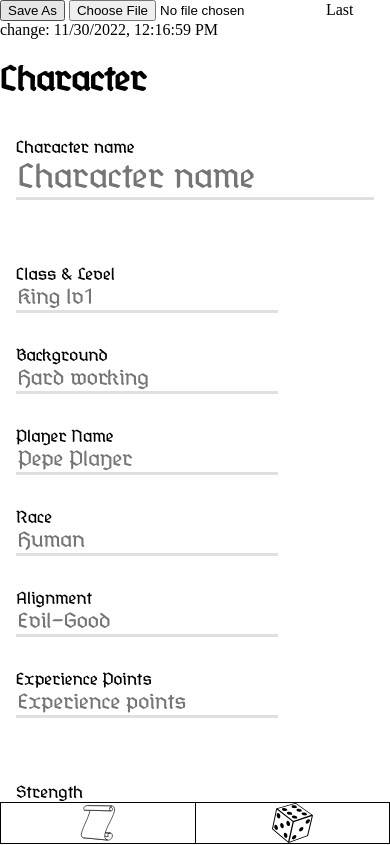
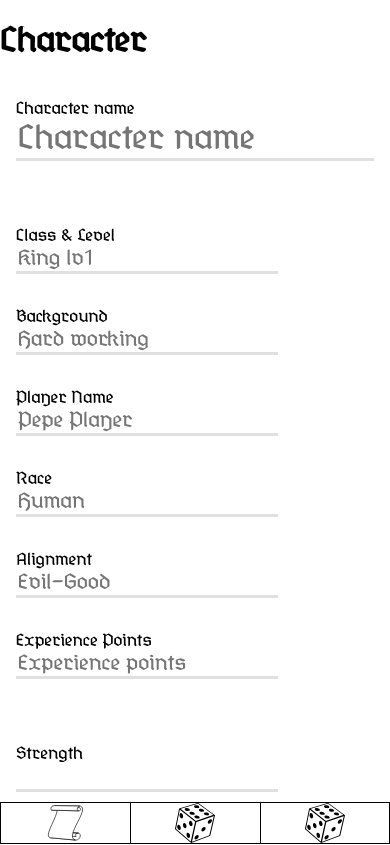
Before and after one commit to zouroboros/dnd-pad, a Svelte app: page / in a window 390 px wide. Shown: the top 845 px of the page. Built offline with nearby package versions, Linux system fonts and the light colour scheme.

Commit message:
Fixed app menu on mobile.

```diff
--- a/index.html
+++ b/index.html
@@ -2,7 +2,7 @@
 <html lang="en">
 <head>
 	<meta charset='utf-8'>
-	<meta name='viewport' content='width=device-width,initial-scale=1'>
+	<meta name='viewport' content='width=device-width, initial-scale=1'>
 
 	<title>DnD Pad</title>
 
--- a/src/App.svelte
+++ b/src/App.svelte
@@ -4,6 +4,7 @@
 	import { afterUpdate } from 'svelte';
     import Character from './Character.svelte';
 	import Actions from './Actions.svelte';
+	import Settings from './Settings.svelte'
 
 	import scrollSvg from './assets/scroll.svg'
 	import diceSvg from './assets/dice.svg'
@@ -89,25 +90,42 @@
 	}
 
 	let inCharacterSheet = true;
+	let inActions = false;
 
 	const openCharacterSheet = () => {
 		inCharacterSheet = true;
+		inActions = false;
 	}
 
 	const openActions = () => {
+		inCharacterSheet = false;
+		inActions = true;
+	}
+
+	const openSettings = () => {
+		inActions = false;
 		inCharacterSheet = false;
 	}
 </script>
 
 <style lang="scss">
+main {
+	display: flex;
+	flex-direction: column;
+	height: 100%;
+}
+.app-screen {
+	flex-grow: 1;
+	flex-shrink: 1;
+	width: 100%;
+	overflow: scroll;
+}
 .app-menu {
-	position: fixed;
-	bottom: 0;
-	left: 0;
 	margin: 0;
 	background-color: white;
 	padding: 0;
-	height: 5%;
+	height: 5vh;
+	flex-shrink: 0;
 	width: 100%;
 	list-style: none;
 	display: flex;
@@ -140,21 +158,23 @@
 }
 </style>
 
-<header class="hide-on-print">
-	<button type="button" on:click={() => save(character)}>Save As</button>
-	<input type="file" on:change={open} />
-	{#if character.lastChanged}
-		<span>Last change: {new Date(character.lastChanged).toLocaleString()}</span>
-	{/if}
-</header>
 <main>
 	{#if inCharacterSheet}
-		<Character character={character}></Character>
+		<div class="app-screen">
+			<Character character={character}></Character>
+		</div>
+	{:else if inActions}
+		<div class="app-screen">
+			<Actions></Actions>
+		</div>
 	{:else}
-		<Actions></Actions>
+		<div class="app-screen">
+			<Settings onSave={() => save(character)} onOpen={() => open()} lastChanged={character.lastChanged}></Settings>
+		</div>
 	{/if}
-	<menu class="app-menu">
+	<menu class="app-menu hide-on-print">
 		<li><button type="button" on:click={openCharacterSheet}><img src="{scrollSvg}" alt="Character sheet"/></button></li>
 		<li><button type="button" on:click={openActions}><img src="{diceSvg}" alt="Actions"/></button></li>
+		<li><button type="button" on:click={openSettings}><img src="{diceSvg}" alt="Actions"/></button></li>
 	</menu>
 </main>
--- a/src/Character.svelte
+++ b/src/Character.svelte
@@ -16,9 +16,11 @@
     export let character;
 </script>
 
-<style>
-.character-sheet > div {
-	margin-bottom: 2rem;
+<style lang="scss">
+.character-sheet {
+    > div {
+	    margin-bottom: 2rem;
+    }
 }
 </style>
 
--- /dev/null
+++ b/src/Settings.svelte
@@ -0,0 +1,17 @@
+<script>
+    export let onSave;
+    export let onOpen;
+    export let lastChanged;
+</script>
+
+<style>
+
+</style>
+
+<div class="hide-on-print">
+    <button type="button" on:click={onSave}>Save As</button>
+    <input type="file" on:change={onOpen} />
+    {#if lastChanged}
+        <span>Last change: {new Date(lastChanged).toLocaleString()}</span>
+    {/if}
+</div>
--- a/src/global.scss
+++ b/src/global.scss
@@ -1,5 +1,6 @@
 $border-color: rgb(224, 224, 224);
 $margin: 1rem;
+$padding-small: 0.1rem;
 
 @font-face {
     font-family: 'standardgrafregular';
@@ -97,7 +98,7 @@ table {
 	width: 100%;
 
 	tr td {
-		padding: $margin / 2;
+		padding: $padding-small;
 		input {
 			width: 100%;
 		}
```
